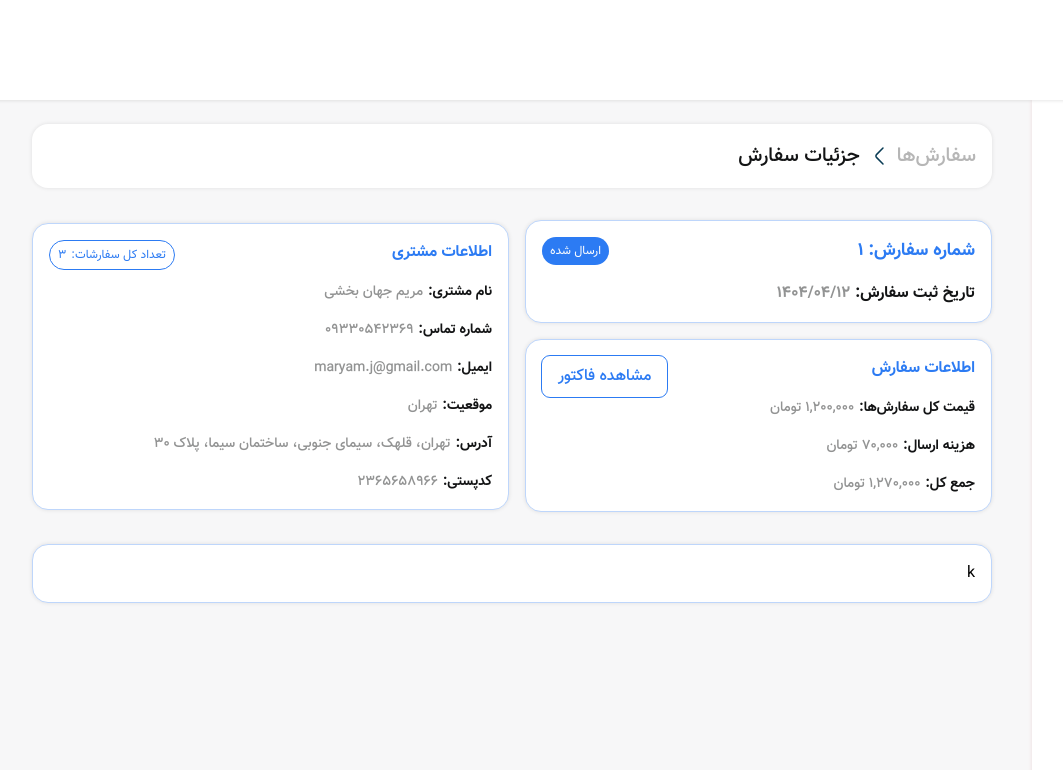
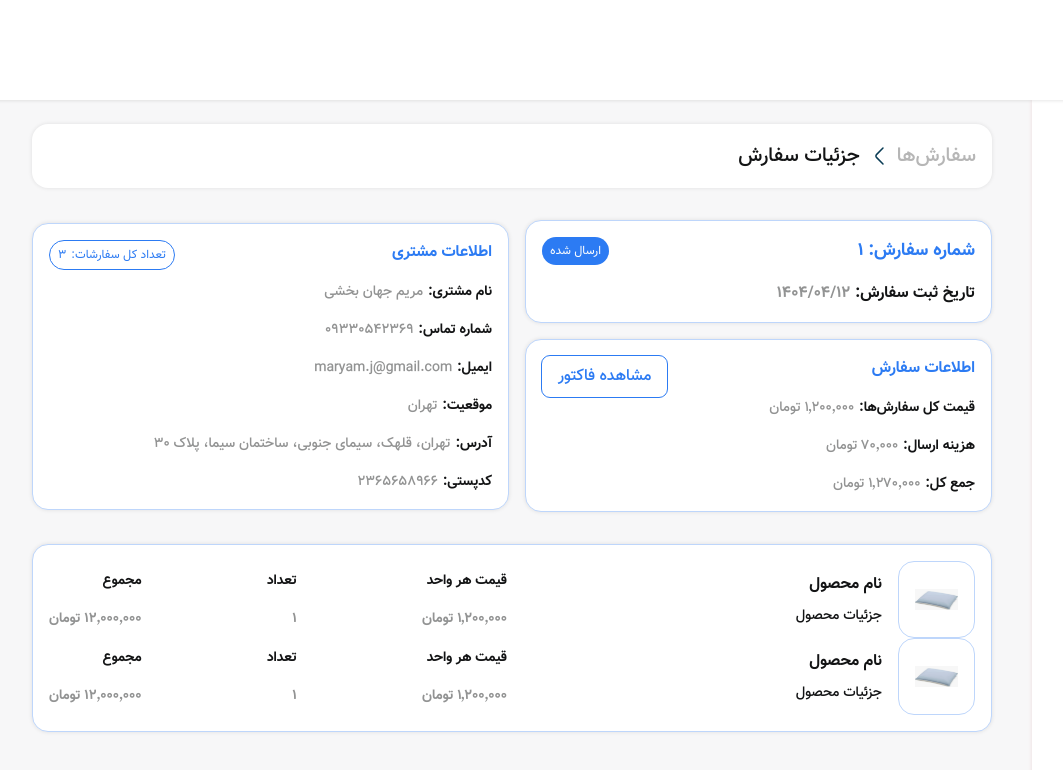
Before and after one commit to parham-ghasemi/profile-orders, a React (Vite) app: page /insurance/orders/details/1 in a window 1280 px wide. Shown: the top 770 px of the page, without its empty margins (88-1151 px from the left). Built offline with nearby package versions, Linux system fonts and the light colour scheme.

Commit message:
Added products Card

```diff
--- a/src/components/orders/order-details/OrderData.jsx
+++ b/src/components/orders/order-details/OrderData.jsx
@@ -5,19 +5,30 @@ export const orderData = {
   shippingPrice: "70000",
   fullPrice: "1270000",
   customer: {
-    name: 'مریم جهان بخشی',
-    phoneNumber: '09330542369',
-    email: 'maryam.j@gmail.com',
-    location: 'تهران',
-    address: 'تهران، قلهک، سیمای جنوبی، ساختمان سیما، پلاک 30',
-    postalCode: '2365658966',
-    numberOfProducts: '3'
+    name: "مریم جهان بخشی",
+    phoneNumber: "09330542369",
+    email: "maryam.j@gmail.com",
+    location: "تهران",
+    address: "تهران، قلهک، سیمای جنوبی، ساختمان سیما، پلاک 30",
+    postalCode: "2365658966",
+    numberOfProducts: "3",
   },
-  products: {
-    name: 'نام محصول',
-    details: 'جزئیات محصول',
-    price: '1200000',
-    number: '1',
-    priceSum: '12000000'
-  }
+  products: [
+    {
+      name: "نام محصول",
+      details: "جزئیات محصول",
+      price: "1200000",
+      number: "1",
+      priceSum: "12000000",
+      img: "/insurance/assets/orders/details/pillow.png"
+    },
+    {
+      name: "نام محصول",
+      details: "جزئیات محصول",
+      price: "1200000",
+      number: "1",
+      priceSum: "12000000",
+      img: "/insurance/assets/orders/details/pillow.png"
+    },
+  ],
 };
--- a/src/components/orders/order-details/OrderDetails.jsx
+++ b/src/components/orders/order-details/OrderDetails.jsx
@@ -5,6 +5,7 @@ import SummaryCard from "./summaryCard/SummaryCard";
 import { orderData } from "./OrderData";
 import InfoCard from "./infoCard/InfoCard";
 import CustomerCard from "./customerCard/CustomerCard";
+import ProductsCard from "./productsCard/ProductsCard";
 
 const OrderDetails = () => {
   const id = useParams().id;
@@ -47,7 +48,19 @@ const OrderDetails = () => {
         </div>
       </div>
 
-      <div className="orderDetails-container__cards-container__item">k</div>
+      <div className="orderDetails-container__cards-container__items">
+        {orderData.products.map((product, index) => (
+          <ProductsCard
+            key={`${product.name}-${index}`}
+            name={product.name}
+            details={product.details}
+            price={product.price}
+            number={product.number}
+            priceSum={product.priceSum}
+            img={product.img}
+          />
+        ))}
+      </div>
     </div>
   );
 };
--- a/src/components/orders/order-details/OrderDetails.scss
+++ b/src/components/orders/order-details/OrderDetails.scss
@@ -36,7 +36,7 @@
       }
     }
 
-    &__item {
+    &__items {
       @include section;
       border: 1px solid $primary-very-light;
     }
--- a/src/components/orders/order-details/infoCard/InfoCard.jsx
+++ b/src/components/orders/order-details/infoCard/InfoCard.jsx
@@ -7,15 +7,15 @@ const InfoCard = ({ prodSumPrice, shippingPrice, priceSum }) => {
 
       <p className="ins-info-card-container__item">
         قیمت کل سفارش‌ها:
-        <span>{Number(prodSumPrice).toLocaleString("en-US")} تومان</span>
+        <span>{Number(prodSumPrice).toLocaleString("fa-IR")} تومان</span>
       </p>
       <p className="ins-info-card-container__item">
         هزینه ارسال:
-        <span>{Number(shippingPrice).toLocaleString("en-US")} تومان</span>
+        <span>{Number(shippingPrice).toLocaleString("fa-IR")} تومان</span>
       </p>
       <p className="ins-info-card-container__item">
         جمع کل:
-        <span>{Number(priceSum).toLocaleString("en-US")} تومان</span>
+        <span>{Number(priceSum).toLocaleString("fa-IR")} تومان</span>
       </p>
 
       <button className="ins-info-card-container__btn">مشاهده فاکتور</button>
--- /dev/null
+++ b/src/components/orders/order-details/productsCard/ProductsCard.jsx
@@ -0,0 +1,50 @@
+import "./productsCard.scss";
+
+const ProductsCard = ({ name, details, price, number, priceSum, img }) => {
+  return (
+    <div className="ins-products-item-container">
+      <div className="ins-products-item-container__right">
+        <div className="ins-products-item-container__right__img">
+          <img src={img} alt="product-image" />
+        </div>
+        <div className="ins-products-item-container__right__name-desc">
+          <p className="ins-products-item-container__right__name-desc__name">
+            {name}
+          </p>
+          <p className="ins-products-item-container__right__name-desc__desc">
+            {details}
+          </p>
+        </div>
+      </div>
+
+      <div className="ins-products-item-container__left">
+        <div className="ins-products-item-container__left__item">
+          <p className="ins-products-item-container__left__item__title">
+            قیمت هر واحد
+          </p>
+          <p className="ins-products-item-container__left__item__value">
+            {` ${Number(price).toLocaleString("fa-IR")} تومان `}
+          </p>
+        </div>
+        <div className="ins-products-item-container__left__item">
+          <p className="ins-products-item-container__left__item__title">
+            تعداد
+          </p>
+          <p className="ins-products-item-container__left__item__value">
+            {number}
+          </p>
+        </div>
+        <div className="ins-products-item-container__left__item">
+          <p className="ins-products-item-container__left__item__title">
+            مجموع
+          </p>
+          <p className="ins-products-item-container__left__item__value">
+            {` ${Number(priceSum).toLocaleString("fa-IR")} تومان `}
+          </p>
+        </div>
+      </div>
+    </div>
+  );
+};
+
+export default ProductsCard;
--- /dev/null
+++ b/src/components/orders/order-details/productsCard/ProductsCard.scss
@@ -0,0 +1,63 @@
+@import "../../../../styles/mixins.scss";
+@import "../../../../styles/variables.scss";
+
+.ins-products-item-container {
+  @include flex;
+  justify-content: space-between;
+
+  &__right {
+    @include flex;
+    gap: 16px;
+
+    &__img{
+      padding: 16px;
+      border-radius: 16px;
+      border: 1px solid $primary-very-light;
+      width: 77px;
+      height: 77px;
+
+      img {
+        height: 100%;
+        width: 100%;
+        object-fit: contain;
+      }
+    }
+
+    &__name-desc{
+      @include col;
+      gap: 16px;
+
+      &__name{
+        font-size: 16px;
+        font-weight: 700;
+        line-height: 100%;
+      }
+
+      &__desc{
+        font-size: 14px;
+        font-weight: 500;
+        line-height: 100%;
+      }
+    }
+  }
+
+  &__left {
+    @include flex;
+    width: 458px;
+    justify-content: space-between;
+
+    &__item {
+      @include col;
+      gap: 16px;
+      &__title {
+        font-size: 14px;
+        font-weight: 700;
+      }
+      &__value {
+        font-size: 14px;
+        font-weight: 700;
+        color: $medium-text;
+      }
+    }
+  }
+}
```
Also changed, not shown: public/assets/orders/details/pillow.png (added).
